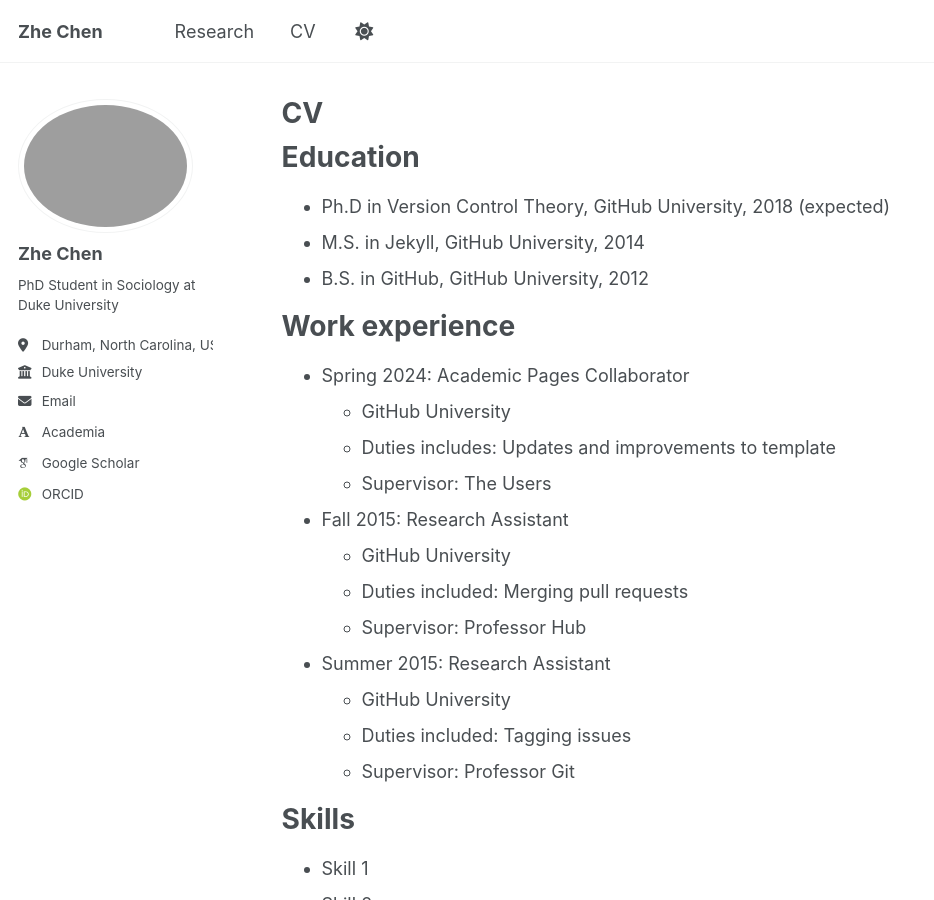
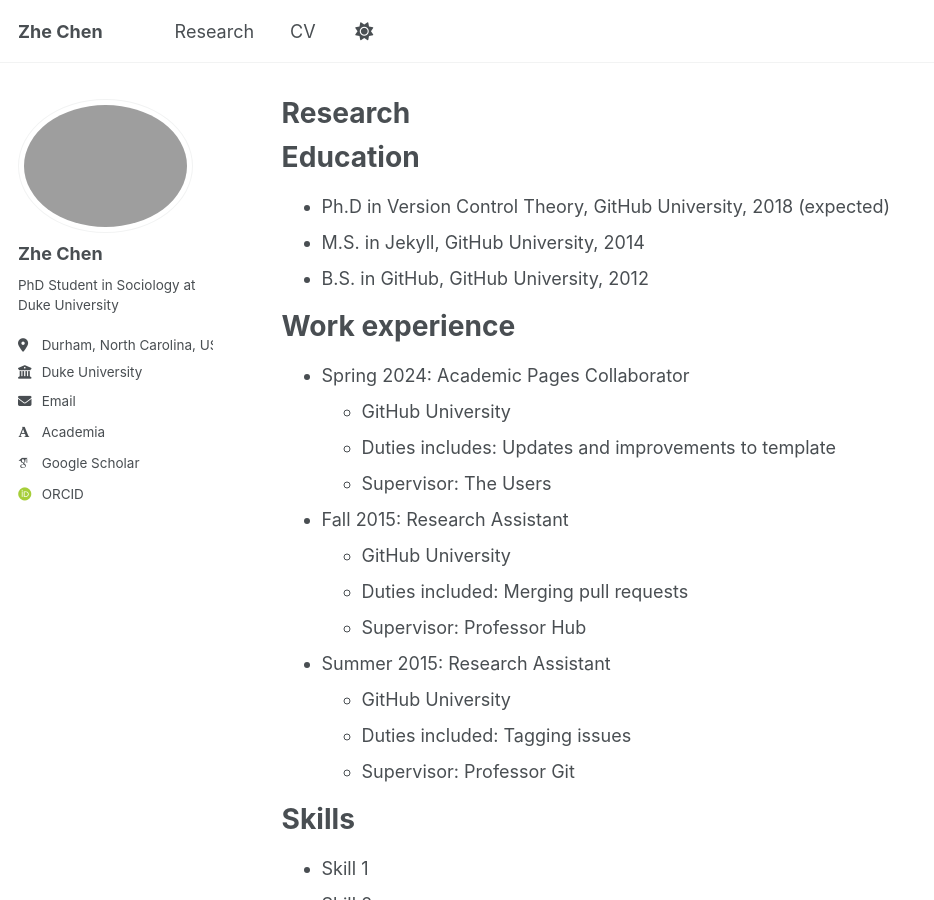
Before and after one commit to zhechensoc/zhechensoc.github.io, a Jekyll site: the page built from _pages/research.md, in a window 1280 px wide and 900 px high. Shown: the whole window, without its empty margins (0-934 px from the left). Built offline with Jekyll 4.4.1, drawn with Linux system fonts in a browser that asks for light colours; some web fonts are replaced; a script bundle is joined from its source files by our own code; library files that are not in the unit come from our copies.

Commit message:
Update research.md

```diff
--- a/_pages/research.md
+++ b/_pages/research.md
@@ -1,10 +1,8 @@
 ---
 layout: archive
-title: "CV"
-permalink: /cv/
+title: "Research"
+permalink: /research/
 author_profile: true
-redirect_from:
-  - /resume
 ---
 
 {% include base_path %}
```
